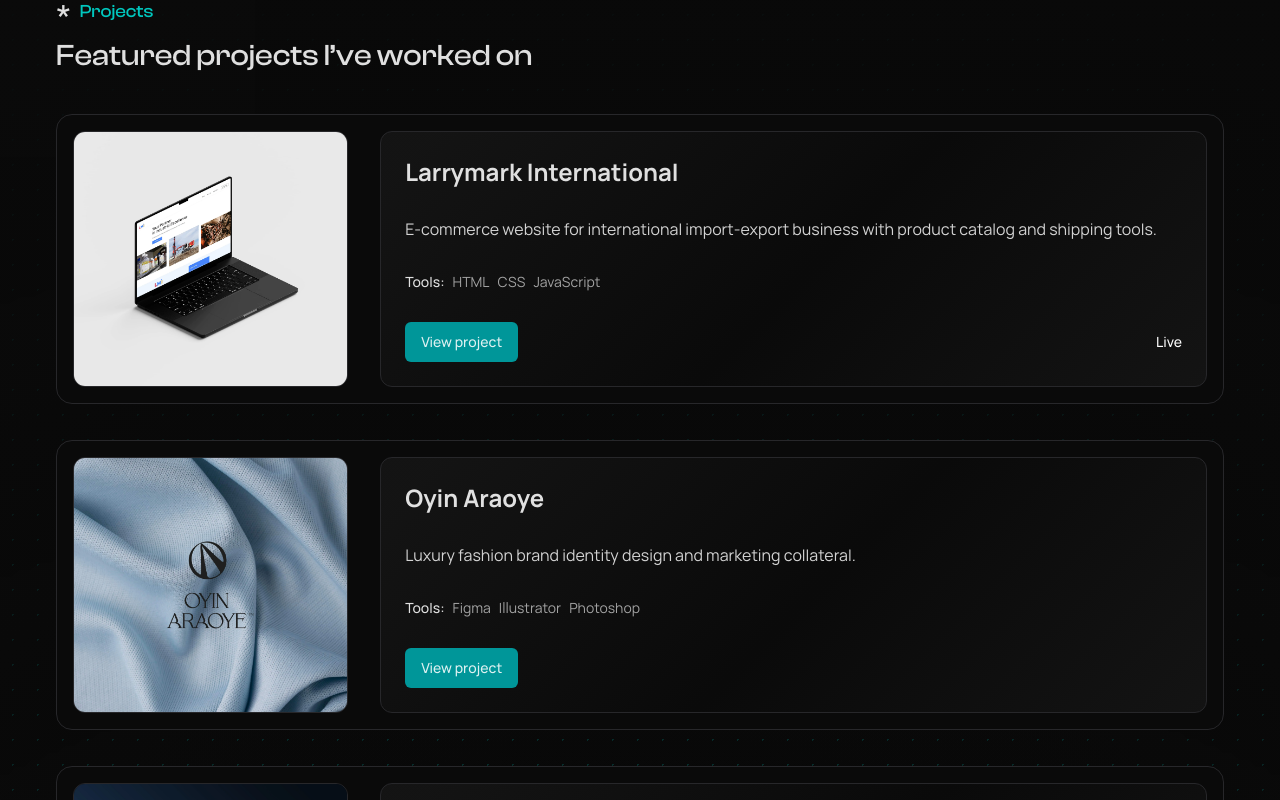
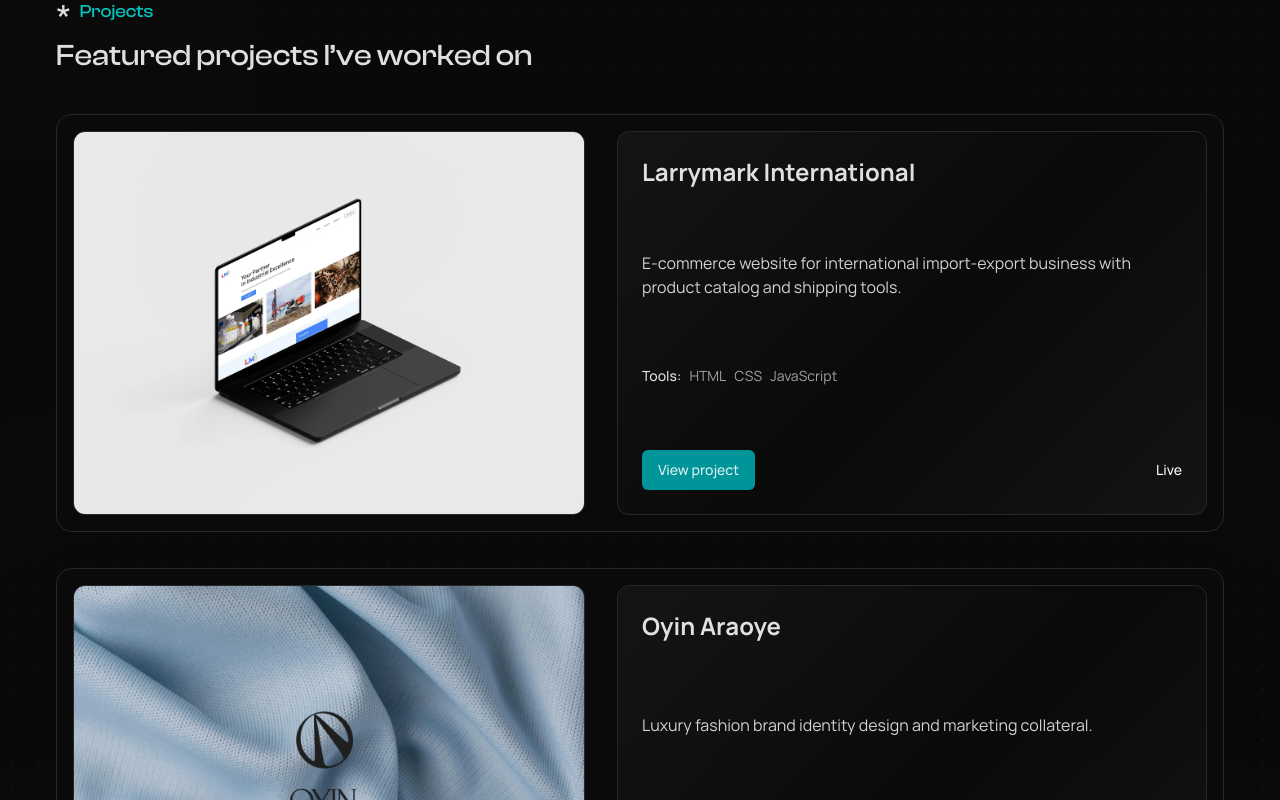
Before and after one commit to Dolapo-A/portfolio, a React (Vite) app: page / in a window 1280 px wide. Shown: the part 1460-2260 px from the top of the page. Built offline with nearby package versions, Linux system fonts and the light colour scheme.

Commit message:
refactored project.jsx, increased the aspect ratio of project images

```diff
--- a/src/UI/Project.jsx
+++ b/src/UI/Project.jsx
@@ -13,11 +13,11 @@ const Project = ({
 	links = [],
 }) => {
 	return (
-		<div className="flex flex-col  lg:flex-row gap-8 max-w-7xl border border-darkGray p-4 rounded-2xl mt-9 bg-background">
+		<div className="flex flex-col  lg:flex-row gap-8 max-w-7xl border border-darkGray p-4 rounded-2xl mt-9 bg-background h-screen-80">
 			<picture>
 				<source srcSet={webpImage} type="image/webp" />
 				<img
-					className="aspect-video lg:w-96 lg:h-64  object-cover border border-darkGray rounded-xl"
+					className="aspect-video lg:max-w-lg lg:h-96 object-cover border border-darkGray rounded-xl"
 					src={jpgImage}
 					alt={title}
 				/>
```
Also changed, not shown: src/components/Projects.jsx (+0 -16 lines), src/assets/images/jpg/coinlert-mockup.jpg, src/assets/images/webp/coinlert-mockup.webp.
